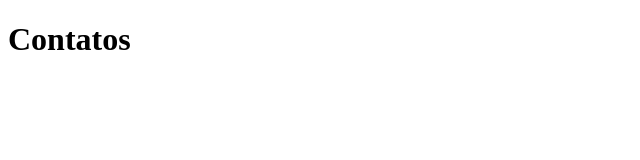
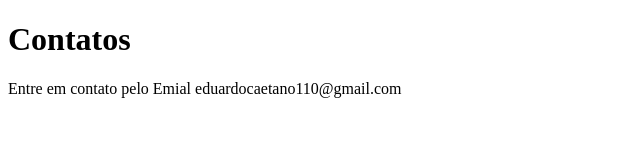
Before and after one commit to EduardoCaetano110/sistema-de-cadastro, a plain HTML site: page contato.html in a window 1280 px wide. Shown: the whole page, without its empty margins (0-640 px from the left). Drawn offline with Linux system fonts and the light colour scheme.

Commit message:
adicionando o email de contato

```diff
--- a/contato.html
+++ b/contato.html
@@ -8,5 +8,6 @@
 </head>
 <body>
     <h1>Contatos</h1>
+    <p>Entre em contato pelo Emial eduardocaetano110@gmail.com</p>
 </body>
 </html>
```
